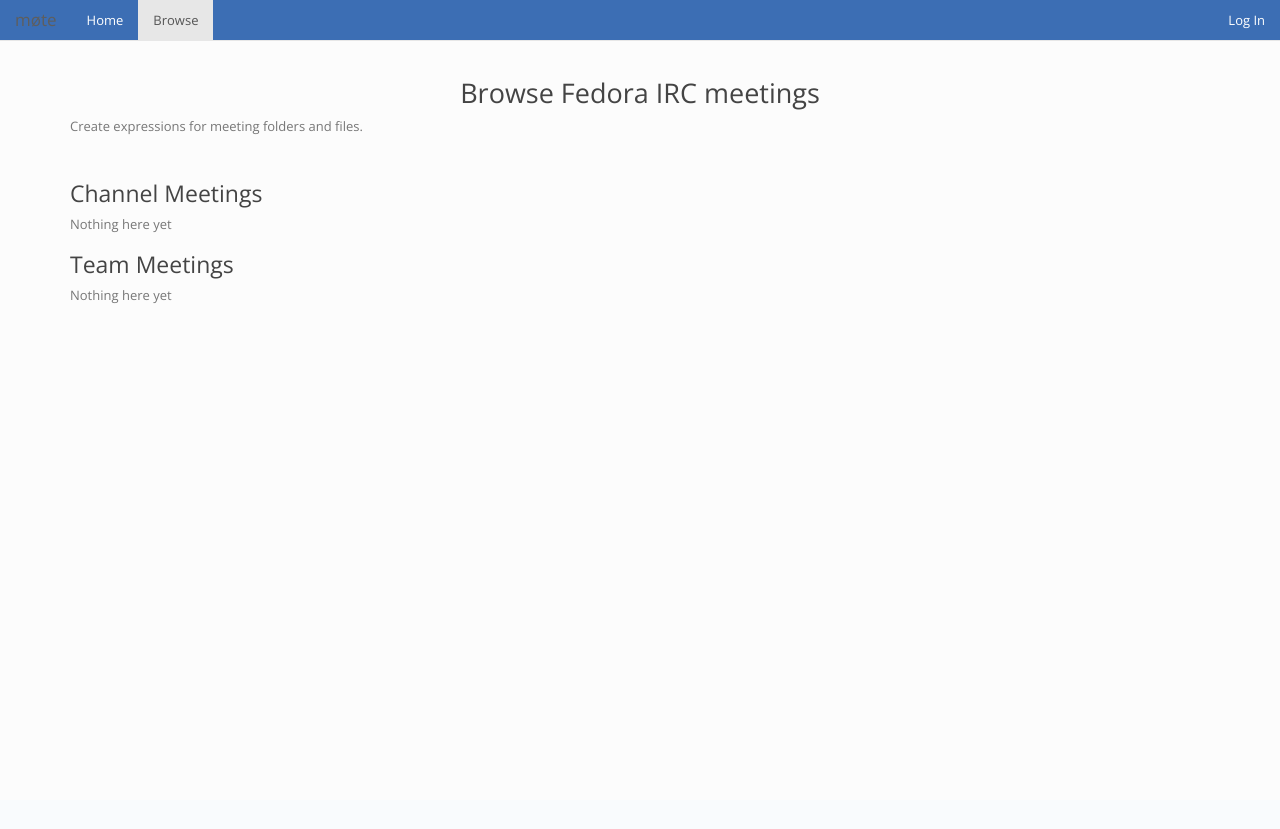
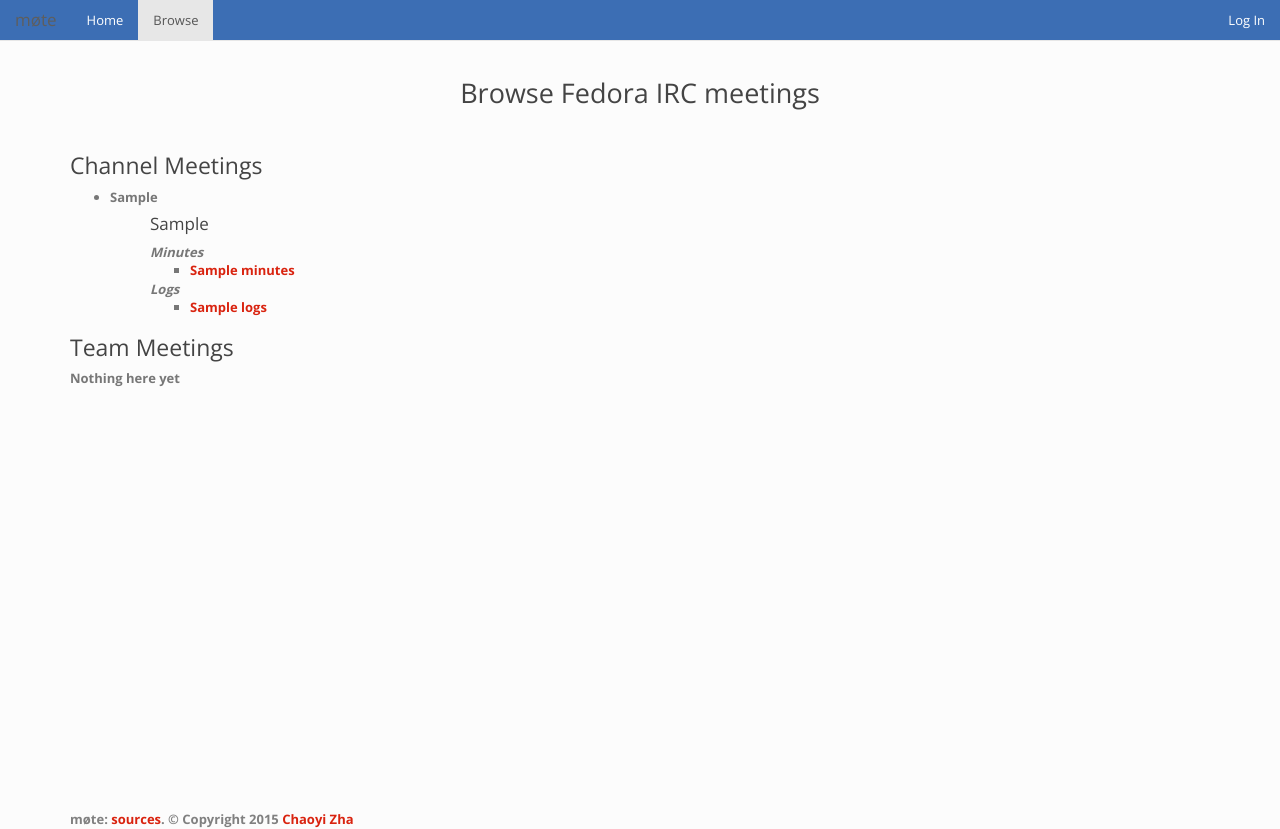
Before and after one commit to fedora-infra/mote, a Flask app: template mote/templates/browse.html in a window 1280 px wide. Before the commit the page ends 304 px from the top, so only its background shows below. Run offline with Flask 2, Linux system fonts and the light colour scheme; the template is opened without the code that fills it: most values are stand-ins (such as "Sample title", 1, 10 or a date in 2020); some libraries are stand-ins or nearby versions.

Commit message:
Add basic browse jinja template

```diff
--- a/mote/templates/base.html
+++ b/mote/templates/base.html
@@ -11,6 +11,7 @@
         {% endblock %}
     </head>
     <body>
+        <div class="wrapper">
         <div class="container-fluid">
                 <nav class="navbar navbar-fixed-top navbar-default">
                       <div class="navbar-header">
@@ -51,5 +52,6 @@
                 </footer>
             </div>
         </div>
+    </div>
     </body>
 </html>
--- a/mote/templates/browse.html
+++ b/mote/templates/browse.html
@@ -4,13 +4,36 @@
 {% block body %}
 <div>
     <h2 class="center">Browse Fedora IRC meetings</h2>
-    <p>Create expressions for meeting folders and files.</p>
 </div>
 <div>
     <br />
     <h3>Channel Meetings</h3>
-
-    <p>Nothing here yet</p>
+    {% if (channel_meetings | length) < 1 %}
+        <p>Nothing here yet</p>
+    {% else %}
+        <ul>
+        {% for cm_key, cm_val in channel_meetings.iteritems(): %}
+            <li><b>{{cm_key}}</a></li>
+                <ul>
+                    {% for cm_date, cm_links in cm_val.iteritems() %}
+                        <h4>{{cm_date}}</h4>
+                        <i>Minutes</i>
+                        <ul>
+                            {% for minutes in cm_links["minutes"] %}
+                            <li><a href="http://meetbot.fedoraproject.org/{{cm_key}}/{{cm_date}}/{{minutes}}">{{minutes}}</a></li>
+                            {% endfor %}
+                        </ul>
+                        <i>Logs</i>
+                        <ul>
+                            {% for logs in cm_links["logs"] %}
+                            <li><a href="http://meetbot.fedoraproject.org/{{cm_key}}/{{cm_date}}/{{logs}}">{{logs}}</a></li>
+                            {% endfor %}
+                        </ul>
+                    {% endfor %}
+                </ul>
+        </ul>
+        {% endfor %}
+    {% endif %}
 </div>
 <div>
     <h3>Team Meetings</h3>
```
